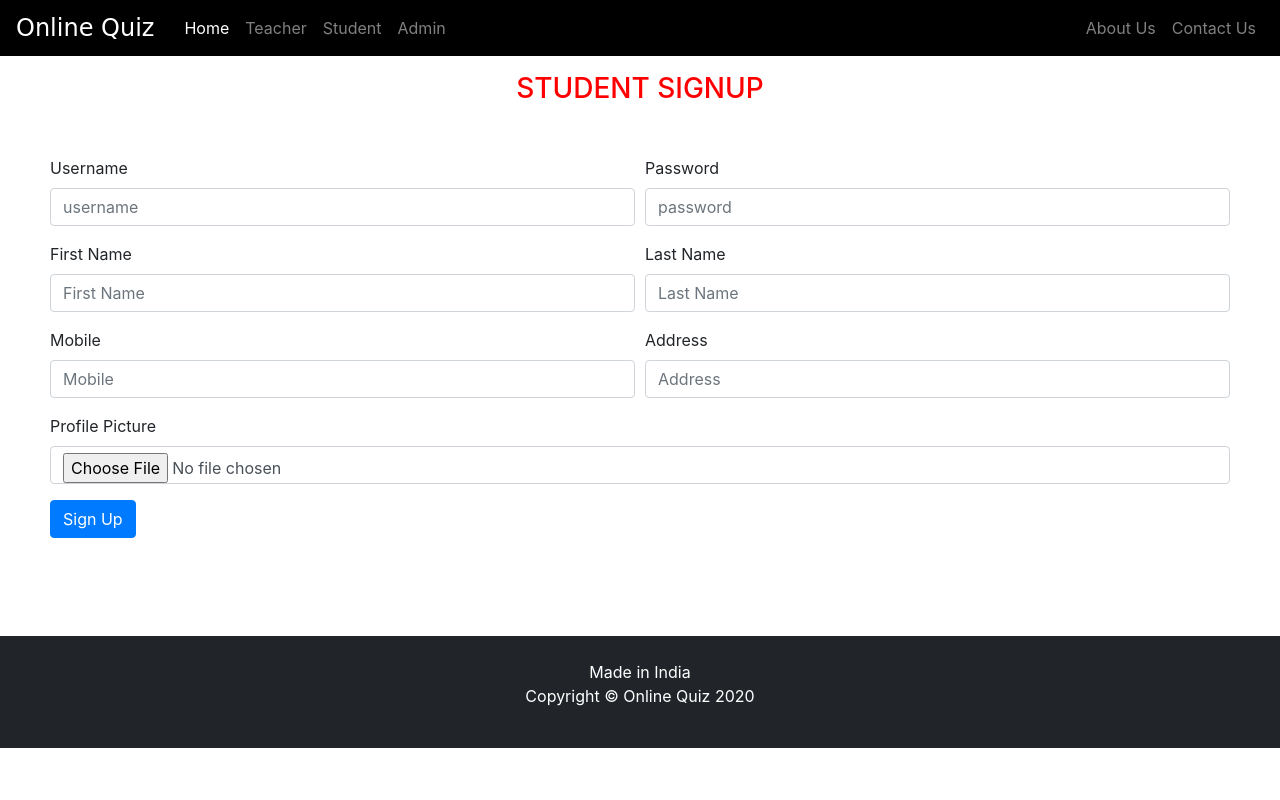
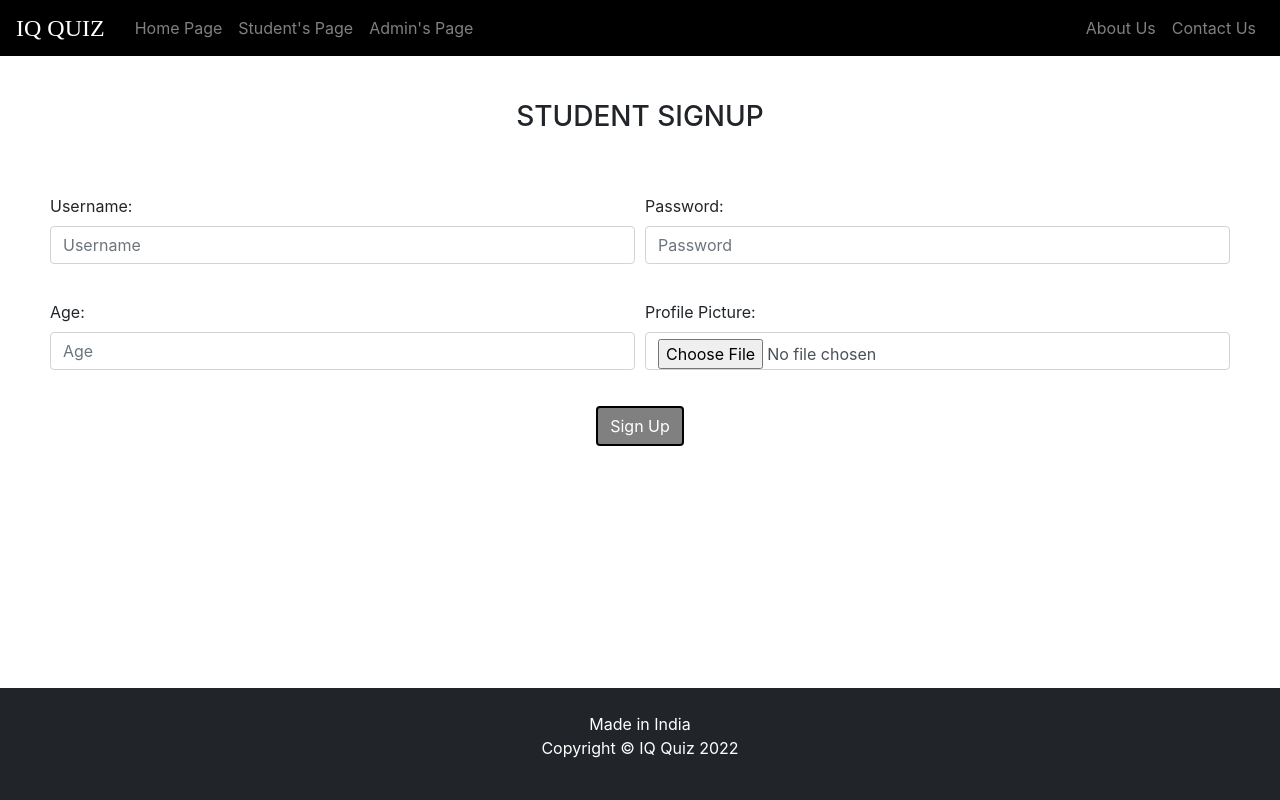
Before and after one commit to AliasgarBohra/IQ-Quiz-And-Prediction, a Django app: page /student/studentsignup in a window 1280 px wide. Run offline with Django 3.2, Linux system fonts and the light colour scheme; some libraries are stand-ins or nearby versions.

Commit message:
abbas changes'

```diff
--- a/templates/quiz/footer.html
+++ b/templates/quiz/footer.html
@@ -2,19 +2,16 @@
 <html>
 
 <head>
-
-
   <link rel="stylesheet" href="https://maxcdn.bootstrapcdn.com/font-awesome/4.7.0/css/font-awesome.min.css">
-
-
   <style>
-    /*---------------------------------------
-   Social section
------------------------------------------*/
     footer {
       padding: 0px 0px 0px 0px;
       background-color: #212529;
       margin: 0px;
+      position: fixed;
+      left: 0;
+      bottom: 0;
+      width: 100%;
     }
 
     .fa {
@@ -32,24 +29,20 @@
       text-decoration: none;
     }
 
-
-
     p {
       text-align: center;
-
     }
   </style>
 </head>
 
 <footer>
-
   <br>
   <div class="container">
     <div class="row">
       <div class="col-md-12 col-sm-12">
         <div style="color:#ffffff;" class="wow fadeInUp footer-copyright">
-          <p>Made in India <br>
-            Copyright &copy; Online Quiz 2020 </p><br>
+          <p>Made in India<br>
+            Copyright &copy; IQ Quiz 2022 </p><br>
         </div>
       </div>
     </div>
--- a/templates/quiz/navbar.html
+++ b/templates/quiz/navbar.html
@@ -9,30 +9,29 @@
   <script src="https://ajax.googleapis.com/ajax/libs/jquery/3.3.1/jquery.min.js"></script>
   <script src="https://cdnjs.cloudflare.com/ajax/libs/popper.js/1.14.7/umd/popper.min.js"></script>
   <script src="https://stackpath.bootstrapcdn.com/bootstrap/4.3.1/js/bootstrap.min.js"></script>
-
   <style type="text/css">
     .bs-example {
       margin: 0px;
-
     }
     .bg-dark {
     background-color: #212529!important;
-}
+    }
     .navbar-brand {
       font-size: 20px;
       font-family: sans-serif;
-
     }
+    .nav-link:hover {
+    background-color: grey;
+    color: white;
+  }
   </style>
 </head>
+<body>
+  <div class="bs-example">
 
-<body>
+    <nav class="navbar navbar-expand-md  navbar-dark fixed-top" style="background-color: #000000;">
+    <a style="color: #ffffff;text-decoration: none; " href="/"><font face = "Comic sans" size =" 5">IQ QUIZ</font><br/></a>
 
-
-
-  <div class="bs-example">
-    <nav class="navbar navbar-expand-md  navbar-dark fixed-top" style="background-color: #000000;">
-    <a style="color: #ffffff;text-decoration: none; " href="/"><font face = "Comic sans MS" size =" 5">Online Quiz</font><br /></a>
       <button type="button" class="navbar-toggler" data-toggle="collapse" data-target="#navbarCollapse">
         <span class="navbar-toggler-icon"></span>
       </button>
@@ -41,29 +40,19 @@
         <div class="navbar-nav">
           <a style="
           padding-left: 30px;
-      " href="/" class="nav-item nav-link active">Home</a>
-
-          <a href="/teacher/teacherclick" class="nav-item nav-link">Teacher</a>
-          <a href="/student/studentclick" class="nav-item nav-link">Student</a>
-          <a href="/adminclick" class="nav-item nav-link">Admin</a>
-
-
+      " href="/" class="nav-item nav-link">Home Page</a>
+          <a href="/student/studentclick" class="nav-item nav-link">Student's Page</a>
+          <a href="/adminclick" class="nav-item nav-link">Admin's Page</a>
         </div>
 
         <div class="navbar-nav">
           <a href="/aboutus" class="nav-item nav-link">About Us</a>
           <a href="/contactus" class="nav-item nav-link">Contact Us</a>
-
         </div>
-
-
-
-
       </div>
     </nav>
   </div>
 
-
 </body>
 
 </html>
--- a/templates/student/studentsignup.html
+++ b/templates/student/studentsignup.html
@@ -4,70 +4,44 @@
   <head>
     <meta charset="utf-8">
     <style>
-
         form{
            margin: 50px;
-
         }
-
+        .field{
+          padding: 10px
+        }
     </style>
   </head>
+
   <body>
     {% include "quiz/navbar.html" %}
-
-
-
-<br><br><br>
-<h3 style="text-align: center;color: red;">STUDENT SIGNUP</h3>
+    <h3 style="text-align: center; margin-top: 100px;">STUDENT SIGNUP</h3>
     <form method="POST" autocomplete="off" enctype="multipart/form-data">
         {% csrf_token %}
         <div class="form-row">
-      <div class="form-group col-md-6">
-        <label for="username">Username</label>
-        {% render_field userForm.username|attr:'required:true'  class="form-control" placeholder="username" %}
+          <div class="form-group col-md-6 field">
+            <label for="username">Username:</label>
+            {% render_field userForm.username|attr:'required:true'  class="form-control" placeholder="Username" %}
           </div>
-      <div class="form-group col-md-6">
-        <label for="inputPassword4">Password</label>
-        {% render_field userForm.password|attr:'required:true'  class="form-control" placeholder="password" %}
+          <div class="form-group col-md-6 field">
+            <label for="inputPassword4">Password:</label>
+            {% render_field userForm.password|attr:'required:true'  class="form-control" placeholder="Password" %}
           </div>
         </div>
-
         <div class="form-row">
-        <div class="form-group col-md-6">
-          <label for="first_name">First Name</label>
-          {% render_field userForm.first_name|attr:'required:true'  class="form-control" placeholder="First Name" %}
+          <div class="form-group col-md-6 field">
+            <label for="mobile">Age:</label>
+            {% render_field studentForm.mobile|attr:'required:true'  class="form-control" placeholder="Age" %}
           </div>
-        <div class="form-group col-md-6">
-          <label for="last_name">Last Name</label>
-          {% render_field userForm.last_name|attr:'required:true'  class="form-control" placeholder="Last Name" %}
+            <div class="form-group col-md-6 field">
+              <label for="profile_pic">Profile Picture:</label>
+              {% render_field studentForm.profile_pic|attr:'required:true' class="form-control" placeholder="" %}
             </div>
           </div>
-
-      <div class="form-row">
-        <div class="form-group col-md-6">
-          <label for="mobile">Mobile</label>
-          {% render_field studentForm.mobile|attr:'required:true'  class="form-control" placeholder="Mobile" %}
+      <div style="text-align: center; padding: 10px;">
+          <button type="submit" class="btn btn-primary" style="background-color: grey; border: 2px solid black;">Sign Up</button>
       </div>
-        <div class="form-group col-md-6">
-          <label for="address">Address</label>
-          {% render_field studentForm.address|attr:'required:true'  class="form-control" placeholder="Address" %}
-        </div>
-      </div>
-
-      <div class="form-row">
-        <div class="form-group col-md-12">
-          <label for="profile_pic">Profile Picture</label>
-          {% render_field studentForm.profile_pic|attr:'required:true' class="form-control" placeholder="" %}
-        </div>
-
-      </div>
-
-
-    <button type="submit" class="btn btn-primary">Sign Up</button>
     </form>
-
-
-<br><br>
     {% include "quiz/footer.html" %}
   </body>
 </html>
```
Also changed, not shown: templates/quiz/adminlogin.html (+1 -16 lines), templates/quiz/index.html (+7 -12 lines), templates/student/studentclick.html (+3 -8 lines), templates/student/studentlogin.html (+5 -20 lines). Lines whose indentation alone changed are shown as unchanged.
